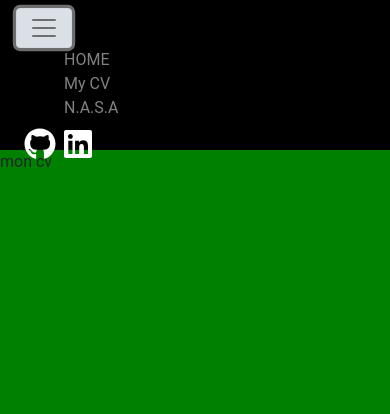
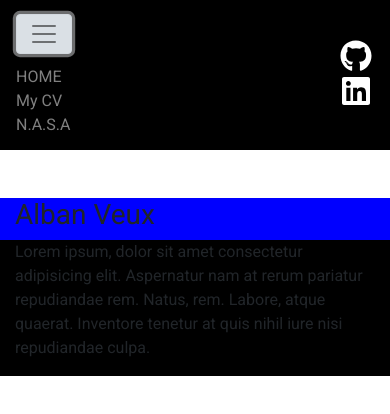
Before and after one commit to albanSimplon/reactSite, a React (Create React App) app: page /cv in a window 390 px wide. Both pictures are taken after a click on the button 44 px from the left and 75 px from the top of the page. Shown: the top 414 px of the page. Built offline with nearby package versions, Linux system fonts and the light colour scheme.

Commit message:
bar responsive avec icone

```diff
--- a/package.json
+++ b/package.json
@@ -37,5 +37,8 @@
       "last 1 firefox version",
       "last 1 safari version"
     ]
+  },
+  "devDependencies": {
+    "postcss-normalize": "^8.0.1"
   }
 }
--- a/src/App.css
+++ b/src/App.css
@@ -1,8 +1,6 @@
+@import "normalize.css";
+@import url("https://fonts.googleapis.com/css?family=Roboto&display=swap");
+
 body {
-    font-family: 'Roboto', sans-serif;
+  font-family: "Roboto", sans-serif;
 }
-
-
-
-
-@import url('https://fonts.googleapis.com/css?family=Roboto&display=swap');
--- a/src/components/bar/Bar.css
+++ b/src/components/bar/Bar.css
@@ -6,10 +6,20 @@
   color: white;
 }
 
-.navbar {
+.container-fluid {
   background-color: black;
 }
 
 .navbar {
-  height: 150px;
+  height: 100px;
 }
+
+.icone {
+  background-color: black;
+}
+
+@media screen and (max-width: 991px) {
+  .navbar {
+    height: 150px;
+  }
+}
--- a/src/components/bar/Bar.js
+++ b/src/components/bar/Bar.js
@@ -1,39 +1,48 @@
 import React from "react";
 import { Link } from "react-router-dom";
-import { Navbar, Nav } from "react-bootstrap";
+import { Navbar, Nav, Container, Row, Col } from "react-bootstrap";
 import "./Bar.css";
 import { FontAwesomeIcon } from "@fortawesome/react-fontawesome";
 import { faGithub, faLinkedin } from "@fortawesome/free-brands-svg-icons";
 
 const Bar = () => {
   return (
-    <Navbar expand="lg" bg="black">
+    <Container fluid={true} className="">
+      <Row>
+        <Col xs={10} className="p-0">
+          <Navbar expand="lg">
             <Navbar.Toggle
               aria-controls="basic-navbar-nav"
               className="btn btn-light active"
             />
-      <Navbar.Collapse className="justify-content-end" id="basic-navbar-nav">
+            <Navbar.Collapse
+              className="justify-content-end"
+              id="basic-navbar-nav"
+            >
               <Nav>
-          <Link className="text-decoration-none ml-5" to="/">
+                <Link className="text-decoration-none ml-md-5" to="/">
                   HOME
                 </Link>
-          <Link className="text-decoration-none ml-5" to="/cv">
+                <Link className="text-decoration-none ml-md-5" to="/cv">
                   My CV
                 </Link>
-          <Link className="text-decoration-none ml-5" to="/nasa">
+                <Link className="text-decoration-none ml-md-5" to="/nasa">
                   N.A.S.A
                 </Link>
               </Nav>
             </Navbar.Collapse>
-      <Navbar.Text className="mr-5">
-        <a className="mr-2 ml-2" href="https://github.com/albanSimplon">
+          </Navbar>
+        </Col>
+        <Col xs={2} className="icone m-auto text-center p-0">
+          <a className="mr-1" href="https://github.com/albanSimplon">
             <FontAwesomeIcon icon={faGithub} size="2x" inverse />
           </a>
-        <a href="https://www.linkedin.com/in/alban-veux/">
+          <a className="mr-1" href="https://www.linkedin.com/in/alban-veux/">
             <FontAwesomeIcon icon={faLinkedin} size="2x" inverse />
           </a>
-      </Navbar.Text>
-    </Navbar>
+        </Col>
+      </Row>
+    </Container>
   );
 };
 
--- a/src/components/cv/Cv.css
+++ b/src/components/cv/Cv.css
@@ -0,0 +1,3 @@
+.left {
+    background-color: blue;
+}
--- a/src/components/cv/Cv.js
+++ b/src/components/cv/Cv.js
@@ -1,12 +1,31 @@
 import React, { useEffect } from "react";
+import { Container, Row, Col } from "react-bootstrap";
+import { FontAwesomeIcon } from "@fortawesome/react-fontawesome";
+import { faGithub } from "@fortawesome/free-brands-svg-icons";
 import "./Cv.css";
 
 const Cv = () => {
   useEffect(() => {
-    document.body.style.background = "green";
-  });
+    document.body.style.background = "white";
+  }, []);
 
-  return <div>mon cv</div>;
+  return (
+    <Container fluid className="mt-5">
+      <Row>
+        <Col className="left" md={3}>
+          <h3>Alban Veux</h3>
+        </Col>
+        <Col md={8}>
+          <p>
+            Lorem ipsum, dolor sit amet consectetur adipisicing elit. Aspernatur
+            nam at rerum pariatur repudiandae rem. Natus, rem. Labore, atque
+            quaerat. Inventore tenetur at quis nihil iure nisi repudiandae
+            culpa.
+          </p>
+        </Col>
+      </Row>
+    </Container>
+  );
 };
 
 export default Cv;
--- a/src/components/home/Home.css
+++ b/src/components/home/Home.css
@@ -1,3 +1,7 @@
+.homePage {
+  color: white;
+}
+
 /* body {
   background: url("../../background.jpg");
   background-position: center;
@@ -5,7 +9,3 @@
   background-attachment: fixed;
   background-size: cover;
 } */
-
-.homePage {
-  color: white;
-}
--- a/src/components/home/Home.js
+++ b/src/components/home/Home.js
@@ -4,14 +4,14 @@ import "./Home.css";
 
 const Home = () => {
   useEffect(() => {
-    document.body.style.cssText = `background: url("../../background.jpg") no-repeat center center fixed;background-size: cover`;
-  });
+    document.body.style.cssText = `background: url("background.jpg") no-repeat center center fixed;background-size: cover`;
+  }, []);
 
   return (
     <Container fluid={true} className="homePage">
       <Row>
-        <Col md={12}>
-          <h2 className="text-center">Junior Developer</h2>
+        <Col>
+          <h2 className=" titre text-center">Junior Developer</h2>
         </Col>
       </Row>
     </Container>
--- a/src/index.css
+++ b/src/index.css
@@ -5,6 +5,7 @@ body {
     sans-serif;
   -webkit-font-smoothing: antialiased;
   -moz-osx-font-smoothing: grayscale;
+
 }
 
 code {
```
Also changed, not shown: src/background.jpg (deleted). Lines whose indentation alone changed are shown as unchanged.
